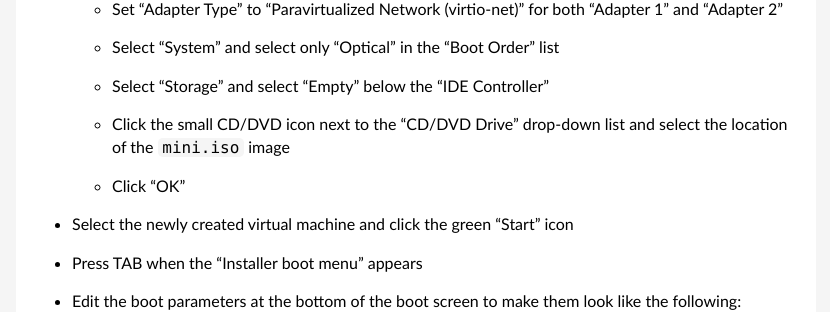
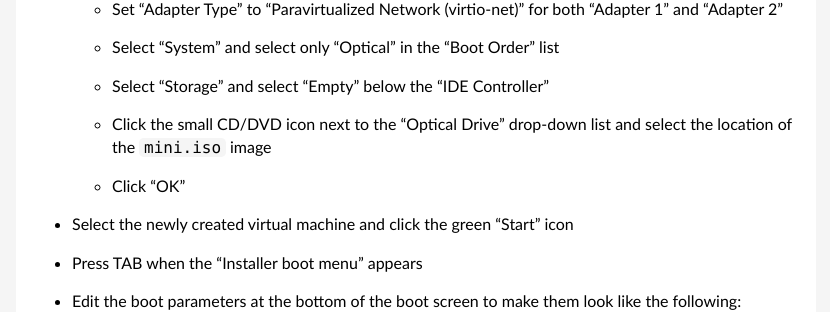
Before and after one commit to pavel-demin/red-pitaya-notes, a Jekyll site: the page built from development-machine.md, in a window 1280 px wide. Shown: the part 950-1262 px from the top of the page, without its empty margins (224-1054 px from the left). Built offline with Jekyll 4.4.1, drawn with Linux system fonts in a browser that asks for light colours.

Commit message:
replace CD/DVD with Optical in development-machine

```diff
--- a/development-machine.md
+++ b/development-machine.md
@@ -51,7 +51,7 @@
 
   - Select "Storage" and select "Empty" below the "IDE Controller"
 
-  - Click the small CD/DVD icon next to the "CD/DVD Drive" drop-down list and select the location of the `mini.iso` image
+  - Click the small CD/DVD icon next to the "Optical Drive" drop-down list and select the location of the `mini.iso` image
 
   - Click "OK"
 
```
